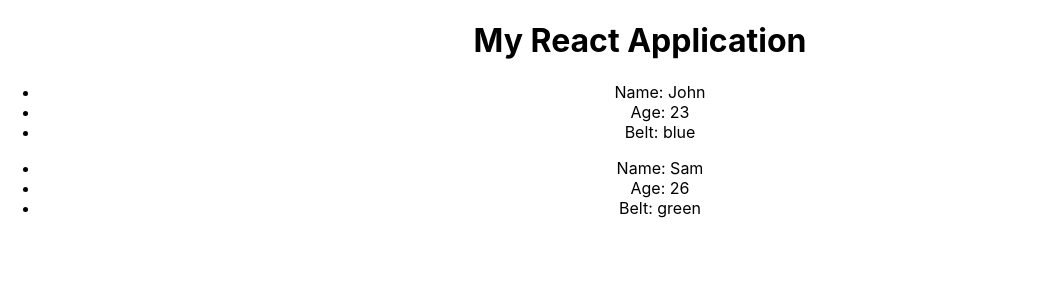
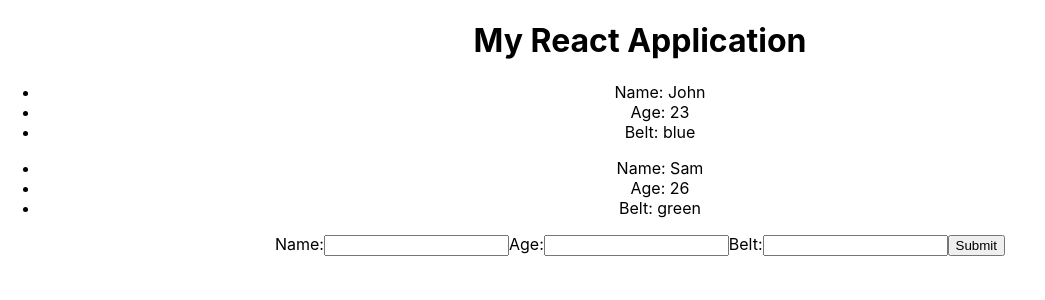
Before and after one commit to TobiOladoja/react-concepts, a React (Create React App) app: page / in a window 1280 px wide. Shown: the top 300 px of the page, without its empty margins (0-1045 px from the left). Built offline with nearby package versions, Linux system fonts and the light colour scheme.

Commit message:
Form Component Console Log

```diff
--- a/src/App.js
+++ b/src/App.js
@@ -1,6 +1,7 @@
 import React, { Component } from 'react';
 import './App.css';
 import Ninjas from './components/Ninjas';
+import AddNinjas from './components/AddNinja';
 
 class App extends Component {
   state = {
@@ -17,15 +18,10 @@ class App extends Component {
         <h1>My React Application</h1>
 
         <Ninjas ninjas={this.state.ninjas} />
+        <AddNinjas />
       </div>
     );
   }
 }
 
 export default App;
-
-// We're going to pass the array in the state down to the Ninjas in the rendered component Ninjas, by passing it down as prop called ninjas
-// and set it equaul to {this.state.ninjas}, so we'll have access to the ninjas array in the Ninjas component. Then in ninjas file
-// We get the original array which is ninjas, then we map through the array then we receive the inidivdual ninja. Then we perform
-// a function for each individual item, inside that function we'll perform a bit of JSX that we want to output for each individual ninja.
-// So it cycles through those, stores that JSX in a new array called ninjaList, then we output that ninjaList and it outpts that whole of JSX.
--- /dev/null
+++ b/src/components/AddNinja.js
@@ -0,0 +1,38 @@
+import React, { Component } from 'react';
+
+class AddNinja extends Component {
+  state = {
+    name: null,
+    age: null,
+    belt: null
+  };
+
+  handleChange = e => {
+    this.setState({
+      [e.target.id]: e.target.value
+    });
+  };
+
+  handleSubmit = e => {
+    e.preventDefault();
+    console.log('Form has been submitted', this.state);
+  };
+  render() {
+    const { handleChange, handleSubmit } = this;
+    return (
+      <div>
+        <form onSubmit={handleSubmit}>
+          <label htmlFor='name'>Name:</label>
+          <input type='text' id='name' onChange={handleChange} />
+          <label htmlFor='age'>Age:</label>
+          <input type='text' id='age' onChange={handleChange} />
+          <label htmlFor='belt'>Belt:</label>
+          <input type='text' id='belt' onChange={handleChange} />
+          <button>Submit</button>
+        </form>
+      </div>
+    );
+  }
+}
+
+export default AddNinja;
```
